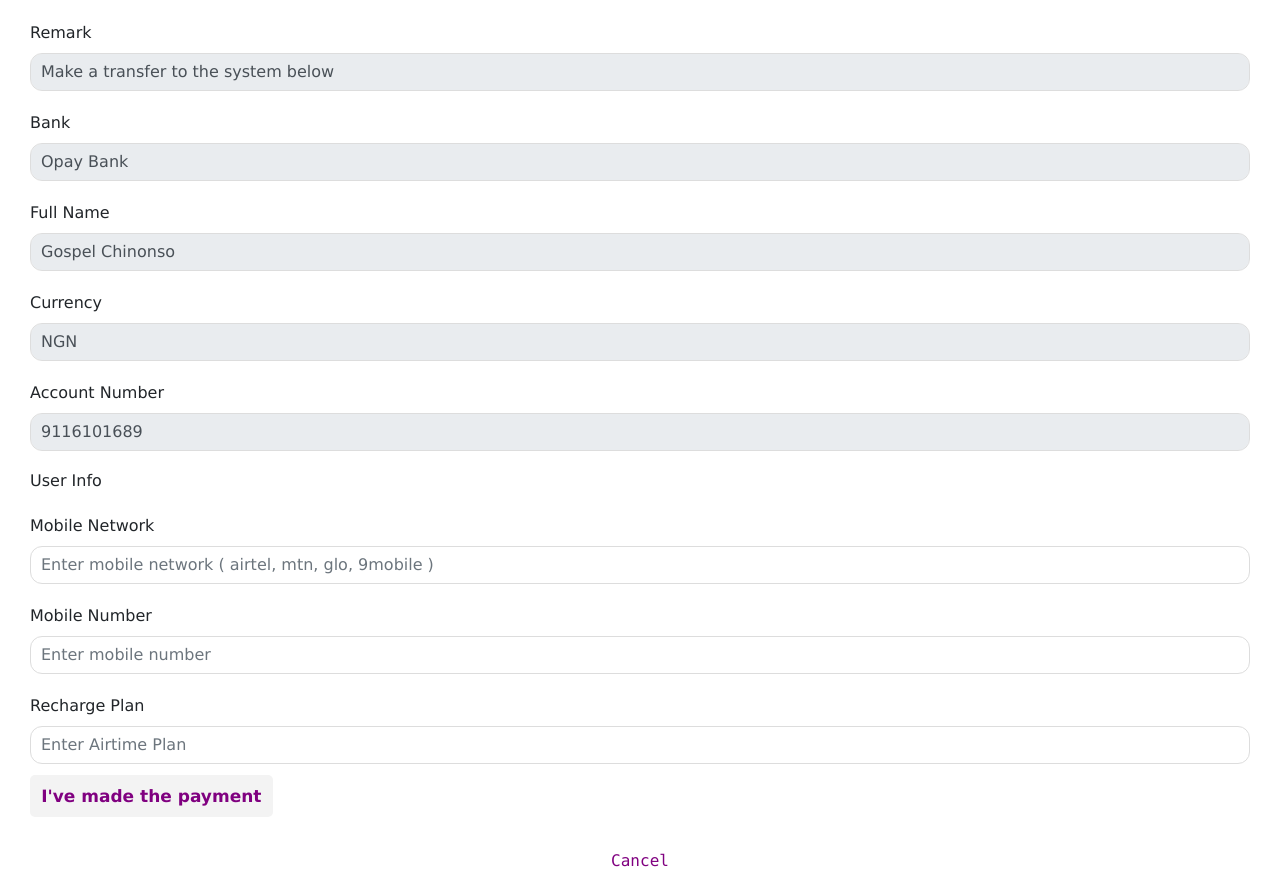
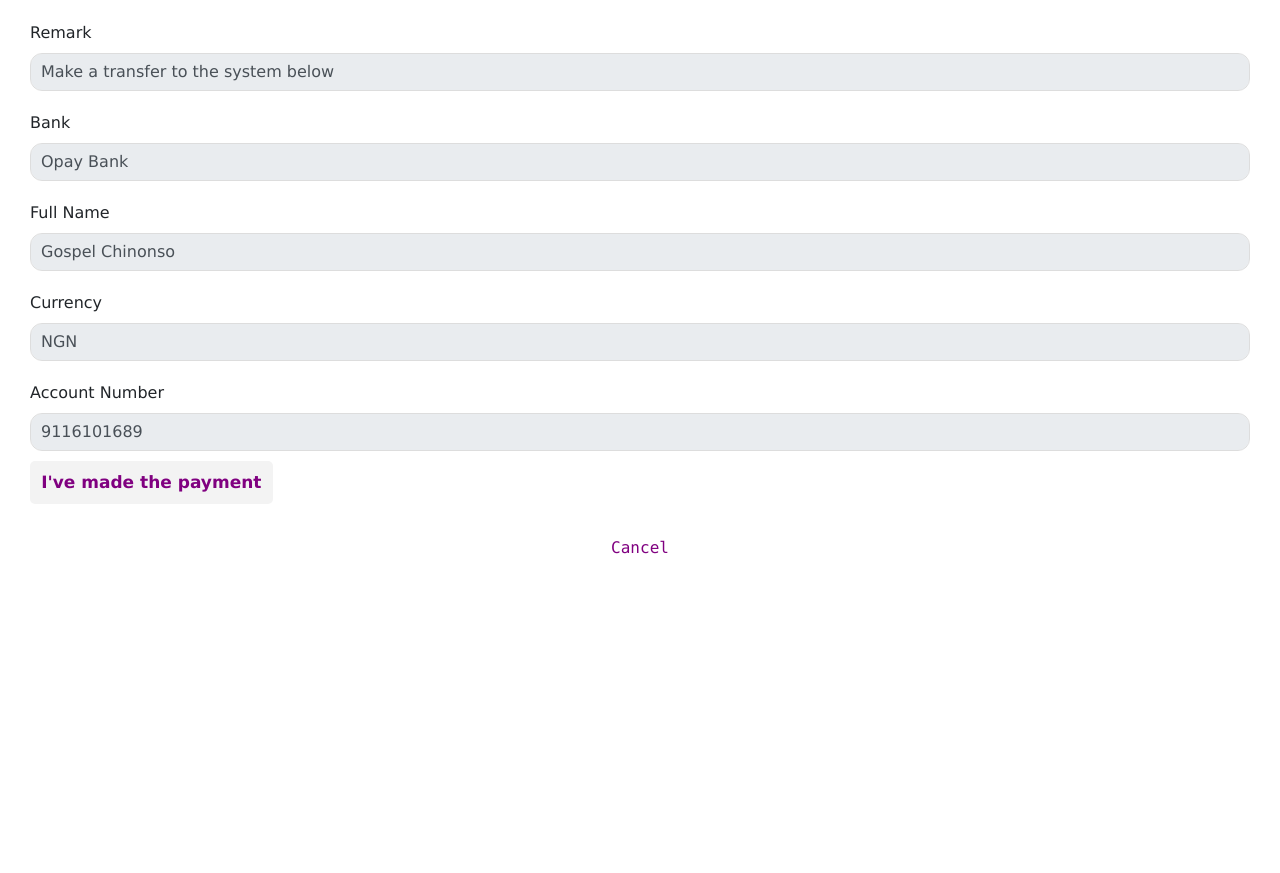
Before and after one commit to GospelHack33/Fickr, a plain HTML site: page dataPay/index.html in a window 1280 px wide. Shown: the part 143-1016 px from the top of the page. After the commit the page ends 800 px from the top, so only its background shows below. Drawn offline with nearby package versions, Linux system fonts and the light colour scheme.

Commit message:
Update index.html

```diff
--- a/dataPay/index.html
+++ b/dataPay/index.html
@@ -118,27 +118,9 @@
           <label for="amount">Account Number</label>
           <input type="tel" id="amount" class="form-control" value="9116101689" disabled />
       </div>
-     <h3>User Info</h3>
-     <br>
-       <div class="form-group">
-                            <label for="network">Mobile Network</label>
-                            <input type="text" class="form-control" id="mobileNetwork" placeholder="Enter mobile network ( airtel, mtn, glo, 9mobile )">
-                        </div>
-                        <div class="form-group">
-                            <label for="mobileNumber">Mobile Number</label>
-                            <input type="tel" class="form-control" id="mobileNumber" placeholder="Enter mobile number">
-                        </div>
-                        <div class="form-group">
-                            <label for="dataPlan">Recharge Plan</label>
-                            <input type="text" class="form-control" id="dataPlan" placeholder="Enter Airtime Plan">
-                        </div>
-<script>
-    const network = document.getElementById('mobileNetwork').value;
-    const number = document.getElementById('mobileNumber').value;
-    const plan = document.getElementById('dataPlan').value;
-</script>
+
         <div class="form-submit">
-           <a href="https://wa.me/09116101689?text="+network style="text-align:center;color: purple;background: #f3f3f3;padding: 0.7rem;margin-top: 10px;font-weight: bold;font-size: 17px;border-radius: 5px;text-decoration:none;">I've made the payment</a>
+           <a href="https://wa.me/09116101689?text=Hello, Payment from [ Your Number ] [ Mobile Network ] [ Data Plan ]" style="text-align:center;color: purple;background: #f3f3f3;padding: 0.7rem;margin-top: 10px;font-weight: bold;font-size: 17px;border-radius: 5px;text-decoration:none;">I've made the payment</a>
         </div>
     </form>
 </div>
```
